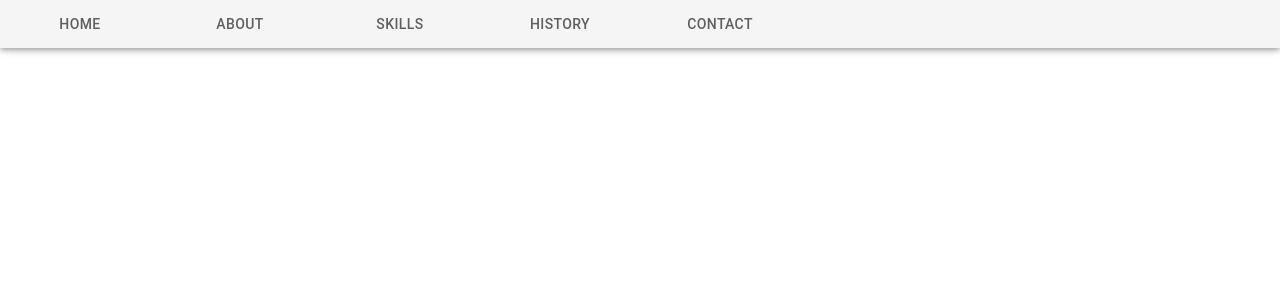
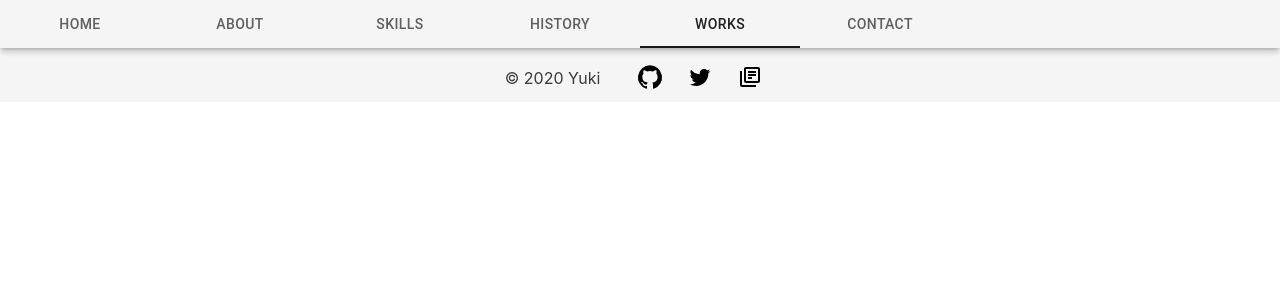
Before and after one commit to rikuyu/portfolio, a React (Create React App) app: page /works in a window 1280 px wide. Shown: the top 300 px of the page. Built offline with nearby package versions, Linux system fonts and the light colour scheme.

Commit message:
ADD: work.tsx work.scss

```diff
--- a/src/Types.ts
+++ b/src/Types.ts
@@ -14,6 +14,7 @@ export type Event = {
 };
 
 export type NavbarItem = {
+  id: number;
   route: string;
   label: string;
 };
--- a/src/assets/styles/skill.scss
+++ b/src/assets/styles/skill.scss
@@ -1,6 +1,5 @@
 $text-color: #f5f5f5;
 $background-color: #3a3a3f;
-$mysql-icon-color: skyblue;
 
 .skill,
 .content {
@@ -66,7 +65,7 @@ $mysql-icon-color: skyblue;
       }
 
       .devicon-mysql-plain {
-        color: $mysql-icon-color;
+        color: skyblue;
       }
     }
   }
--- /dev/null
+++ b/src/assets/styles/work.scss
@@ -0,0 +1,6 @@
+$text-color: #f5f5f5;
+$background-color: #3a3a3f;
+
+.work{
+    background-color: $background-color;
+}
--- a/src/components/Navbar.tsx
+++ b/src/components/Navbar.tsx
@@ -4,6 +4,7 @@ import Home from "../components/pages/Home";
 import About from "../components/pages/About";
 import Skill from "../components/pages/Skill";
 import History from "../components/pages/History";
+import Work from "../components/pages/Work";
 import Contact from "../components/pages/Contact";
 import { Tab, Tabs, AppBar } from "@material-ui/core";
 import { NavbarItem } from "../Types";
@@ -11,22 +12,32 @@ import { NavbarItem } from "../Types";
 const Navbar = () => {
   const navbarItem: NavbarItem[] = [
     {
+      id: 1,
       route: "/",
       label: "HOME",
     },
     {
+      id: 2,
       route: "/about",
       label: "ABOUT",
     },
     {
+      id: 3,
       route: "/skills",
       label: "SKILLS",
     },
     {
+      id: 4,
       route: "/history",
       label: "HISTORY",
     },
     {
+      id: 5,
+      route: "/works",
+      label: "WORKS",
+    },
+    {
+      id: 6,
       route: "/contact",
       label: "CONTACT",
     },
@@ -49,7 +60,18 @@ const Navbar = () => {
               TabIndicatorProps={{ style: { backgroundColor: "#161616" } }}
               variant="scrollable"
             >
-              <Tab
+              {navbarItem.map((val) => {
+                return (
+                  <Tab
+                    label={val.label}
+                    value={val.route}
+                    component={Link}
+                    key={val.id}
+                    to={val.route}
+                  />
+                );
+              })}
+              {/* <Tab
                 label={navbarItem[0].label}
                 value={navbarItem[0].route}
                 component={Link}
@@ -73,13 +95,18 @@ const Navbar = () => {
                 component={Link}
                 to={navbarItem[3].route}
               />
-
               <Tab
                 label={navbarItem[4].label}
                 value={navbarItem[4].route}
                 component={Link}
                 to={navbarItem[4].route}
               />
+              <Tab
+                label={navbarItem[5].label}
+                value={navbarItem[5].route}
+                component={Link}
+                to={navbarItem[5].route}
+              /> */}
             </Tabs>
           </AppBar>
         )}
@@ -89,6 +116,7 @@ const Navbar = () => {
         <Route path="/about" component={About} />
         <Route path="/skills" component={Skill} />
         <Route path="/history" component={History} />
+        <Route path="/works" component={Work} />
         <Route path="/contact" component={Contact} />
       </Switch>
     </Router>
--- /dev/null
+++ b/src/components/pages/Work.tsx
@@ -0,0 +1,18 @@
+import React from "react";
+import Footer from "../Footer";
+import "../../assets/styles/work.scss";
+
+const Work = () => {
+  return (
+    <div className="body">
+      <div className="work">
+        <div className="container">
+          <p>Comming Soon</p>
+        </div>
+      </div>
+      <Footer />
+    </div>
+  );
+};
+
+export default Work;
```
Also changed, not shown: 1 other file (tests, documents, lock files or other folders).
